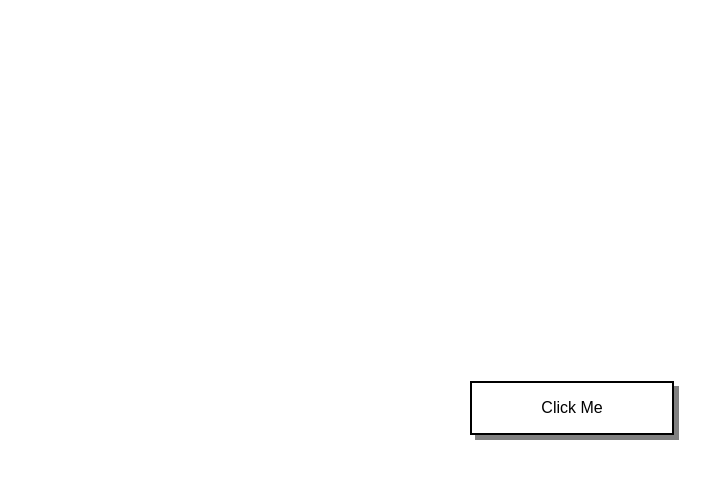
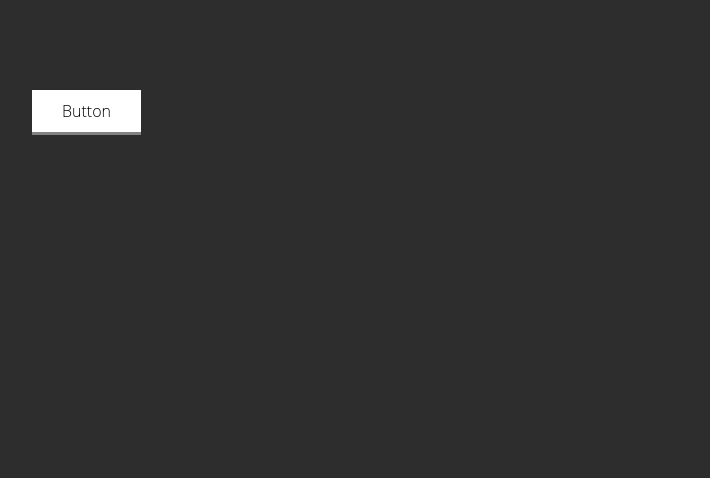
Before and after one commit to pronoyb07/protypes, a plain HTML site: page 1/demo.html in a window 1280 px wide. Shown: the whole page, without its empty margins (68-778 px from the left). Drawn offline with Linux system fonts and the light colour scheme.

Commit message:
button is done for NeoPop

```diff
--- a/1/demo.html
+++ b/1/demo.html
@@ -1,3 +1,4 @@
+
 
 <!DOCTYPE html>
 <html lang="en">
@@ -5,10 +6,10 @@
     <meta charset="UTF-8">
     <meta http-equiv="X-UA-Compatible" content="IE=edge">
     <meta name="viewport" content="width=device-width, initial-scale=1.0">
-    <link rel="stylesheet" href="/style.css">
+    <link rel="stylesheet" href="/1/style.css">
     <title>Document</title>
 </head>
 <body>
-    <div class="box">Click Me</div>
+    <a class="riobtn" href="#">Button</a>
 </body>
 </html>
--- a/1/style.css
+++ b/1/style.css
@@ -1,27 +1,22 @@
-body {
-  display: flex;
-  align-items: center;
-  justify-content: center;
-  height: 100vh;
-  font-family: sans-serif;
+body{
+  margin:100px;
+  font-family:'open sans';
+  font-weight:300;
+  font-size:16px;
+  background-color: #2d2d2d;
 }
-.box {
-  display: flex;
-  align-items: center;
-  justify-content: center;
-  width: 200px;
-  height: 50px;
-  border: 2px solid black;
-  box-shadow: 5px 5px gray ;
-  cursor: pointer;
 
+.riobtn{
+  text-decoration:none;
+  background-color:white;
+  color:black;
+  padding:10px 30px;
+  border-bottom:3px solid #828282;
 
 }
 
-.box::before {
-  content: " ";
-  background-color: black;
-  font-weight: bold;
-  transform: translateY(2px);
-  transform: translateX(2px);
+.riobtn:active{
+  border-width:0px;
+  position:relative;
+  top:2px;
 }
```
Also changed, not shown: 2/demo.html (+1 -1 lines).
